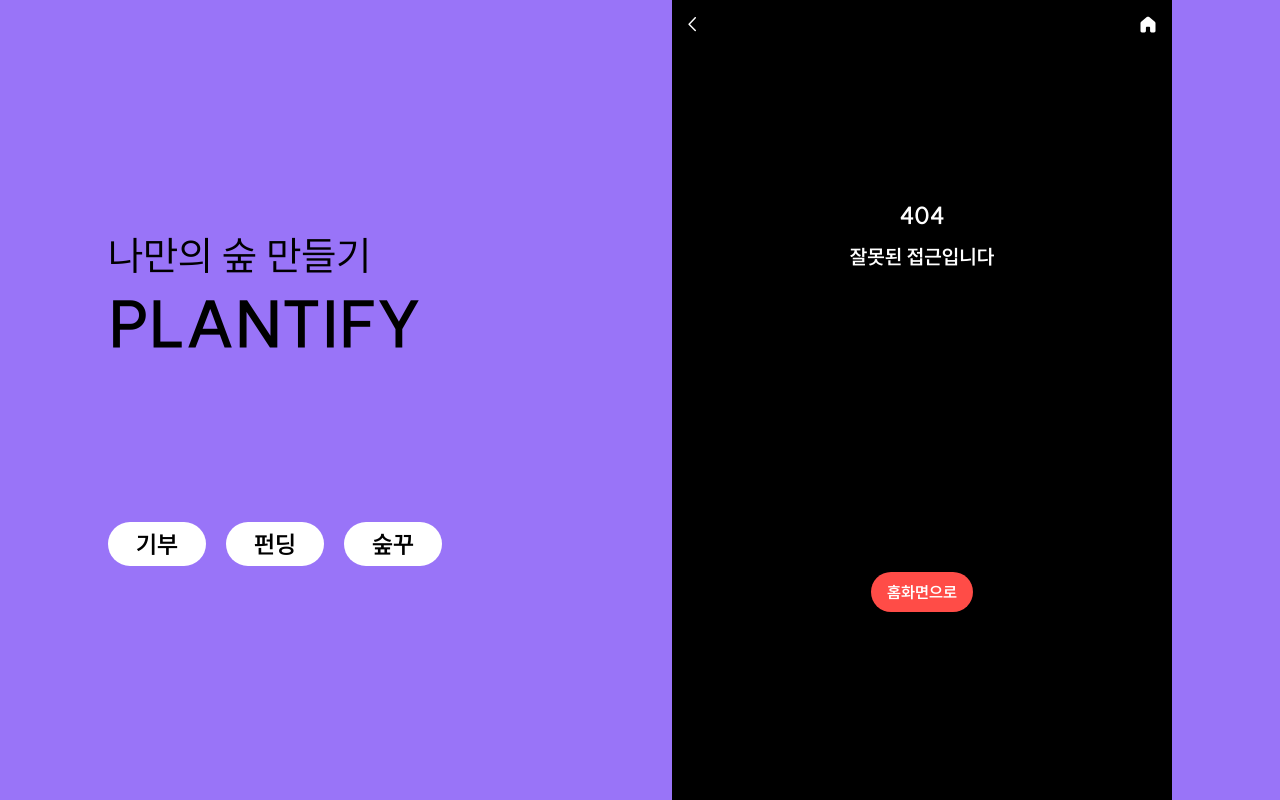
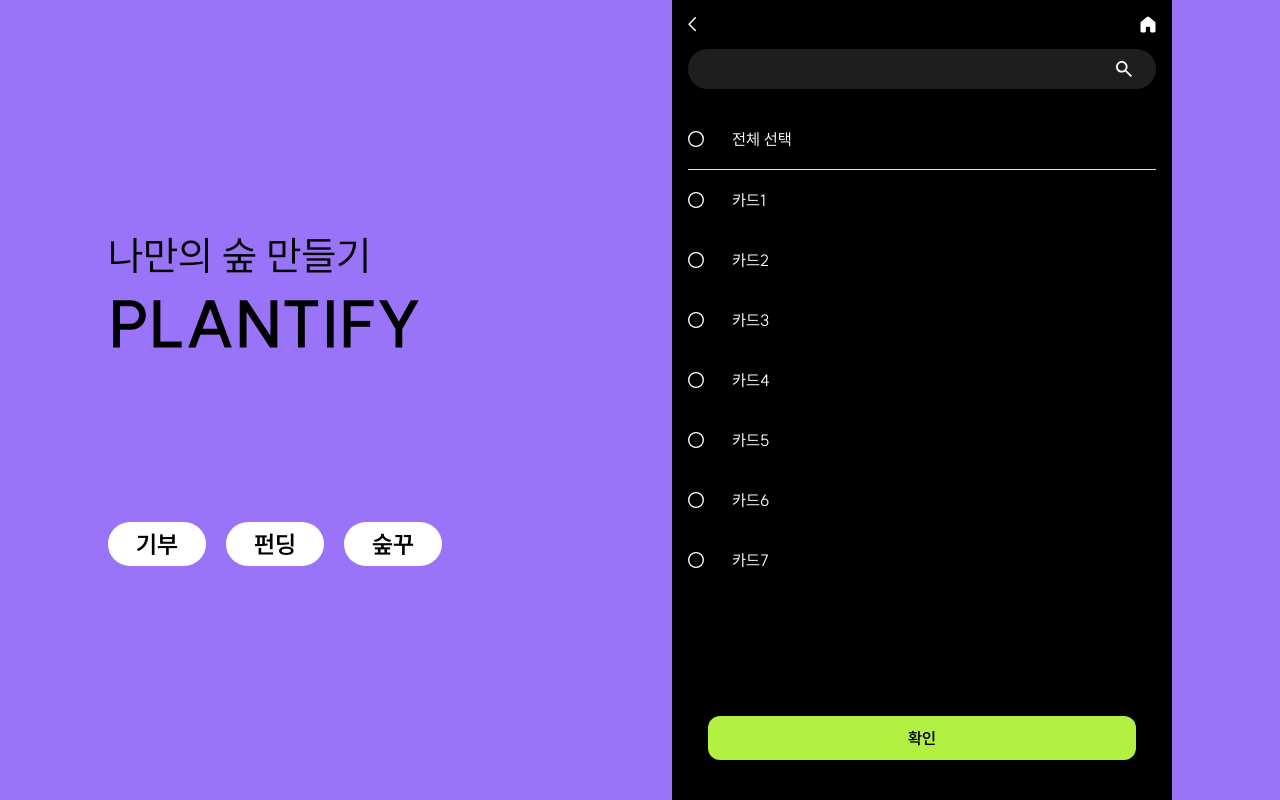
Before and after one commit to Chaemin-L/plantify-client, a Next.js app: page /card-add in a window 1280 px wide. Before the commit this address had no page. Built offline with nearby package versions, Linux system fonts and the light colour scheme.

Commit message:
feat: 카드 추가 페이지 구현

```diff
--- /dev/null
+++ b/src/app/card-add/(components)/checklist.tsx
@@ -0,0 +1,72 @@
+"use client";
+
+import Checkbox from "@/app/(_components)/checkbox";
+import clsx from "clsx";
+import { useState } from "react";
+import { CardType } from "../page";
+
+export default function CheckList({ cardList }: { cardList: CardType[] }) {
+  const [checkedCard, setCheckedCard] = useState<CardType[]>([]);
+
+  const checkAll = () => {
+    for (let i = 0; i < cardList.length; i++) {
+      if (!checkedCard.includes(cardList[i])) {
+        return false;
+      }
+    }
+    return true;
+  };
+
+  const onCheckAll = () => {
+    const isAllChecked = checkAll();
+
+    if (isAllChecked) {
+      setCheckedCard(checkedCard.filter((card) => !cardList.includes(card)));
+    } else {
+      cardList.forEach((card) => {
+        if (!checkedCard.includes(card)) {
+          setCheckedCard((checkedCard) => [...checkedCard, card]);
+        }
+      });
+    }
+  };
+
+  const onCheck = (card: CardType) => {
+    if (checkedCard.includes(card)) {
+      setCheckedCard(checkedCard.filter((c) => c.id !== card.id));
+    } else {
+      setCheckedCard([...checkedCard, card]);
+    }
+  };
+
+  return (
+    <div className="flex flex-col relative ">
+      <Checkbox label="전체 선택" onClick={onCheckAll} />
+      <div className="bg-shadow-200 h-[1px] w-full" />
+
+      <div className={clsx("flex flex-col ", !checkedCard.length && "hidden")}>
+        {checkedCard.map((card) => (
+          <Checkbox
+            key={card.id}
+            label={card.name}
+            value={card.id}
+            checked
+            onClick={() => onCheck(card)}
+          />
+        ))}
+      </div>
+
+      <div className="flex flex-col">
+        {cardList
+          .filter((card) => !checkedCard.includes(card))
+          .map((card) => (
+            <Checkbox
+              key={card.id}
+              label={card.name}
+              onClick={() => onCheck(card)}
+            />
+          ))}
+      </div>
+    </div>
+  );
+}
--- /dev/null
+++ b/src/app/card-add/page.tsx
@@ -0,0 +1,28 @@
+import BottomFixedButton from "../(_components)/bottom-fixed-button";
+import SearchBar from "../(_components)/searchbar";
+import CheckList from "./(components)/checklist";
+
+export interface CardType {
+  id: number;
+  name: string;
+}
+
+const cardList = [
+  { id: 1, name: "카드1" },
+  { id: 2, name: "카드2" },
+  { id: 3, name: "카드3" },
+  { id: 4, name: "카드4" },
+  { id: 5, name: "카드5" },
+  { id: 6, name: "카드6" },
+  { id: 7, name: "카드7" },
+];
+
+export default function CardAddPage() {
+  return (
+    <div className="space-y-5 h-full">
+      <SearchBar />
+      <CheckList cardList={cardList} />
+      <BottomFixedButton />
+    </div>
+  );
+}
```
